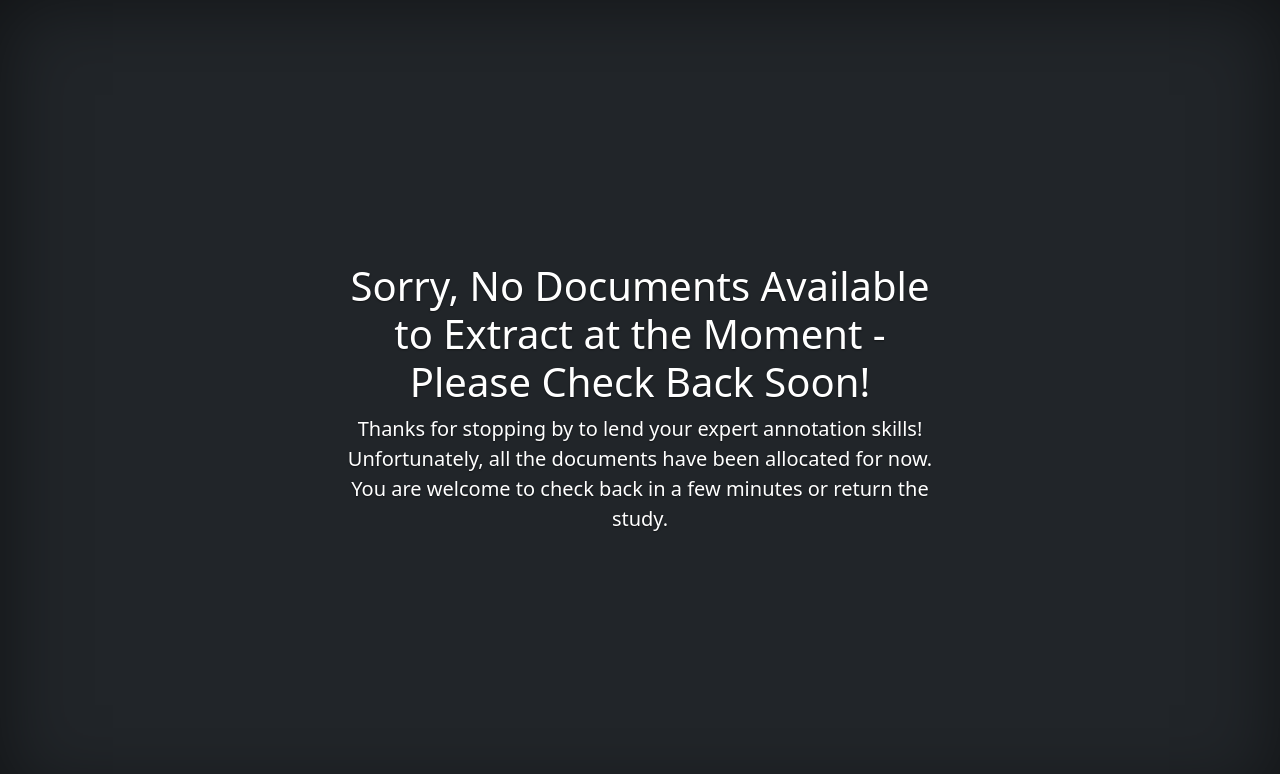
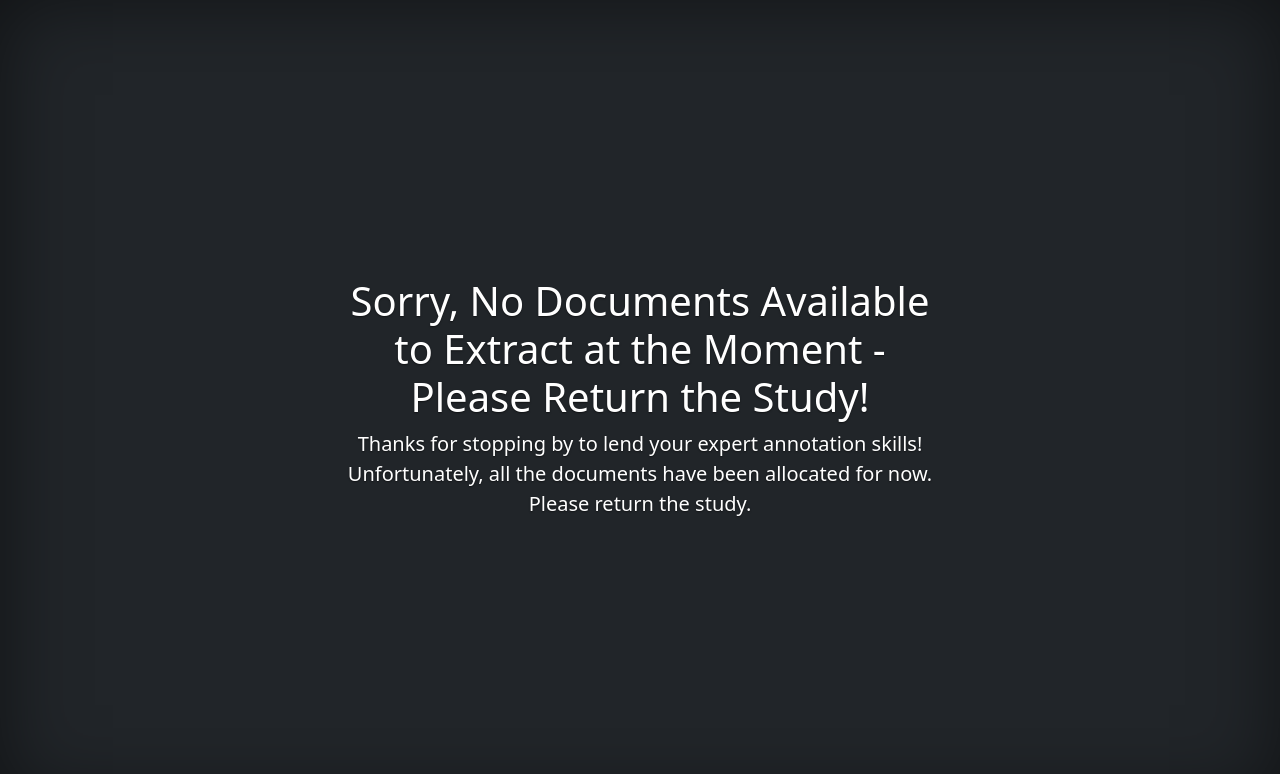
Before and after one commit to aliakbars/facct-tutorial, a FastAPI app: template static/templates/error.html in a window 1280 px wide. Shown: the top 774 px of the page. Run offline with FastAPI, Linux system fonts and the light colour scheme; the template is opened without the code that fills it, so the values that code supplies are empty.

Commit message:
Add supervisor config files

```diff
--- a/static/templates/error.html
+++ b/static/templates/error.html
@@ -105,10 +105,10 @@
         </header>
 
         <main class="px-3">
-            <h1>Sorry, No Documents Available to Extract at the Moment - Please Check Back Soon!</h1>
+            <h1>Sorry, No Documents Available to Extract at the Moment - Please Return the Study!</h1>
             <p class="lead">
                 Thanks for stopping by to lend your expert annotation skills! Unfortunately, all the documents
-                have been allocated for now. You are welcome to check back in a few minutes or return the study.
+                have been allocated for now. Please return the study.
             </p>
         </main>
 
```
Also changed, not shown: README.md, 2 other files.
